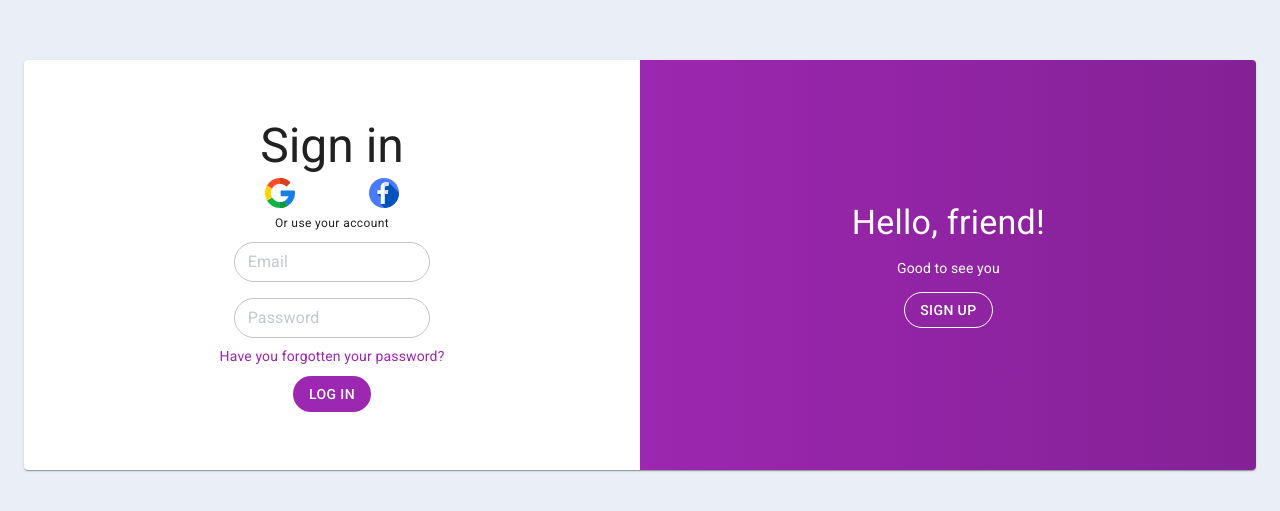
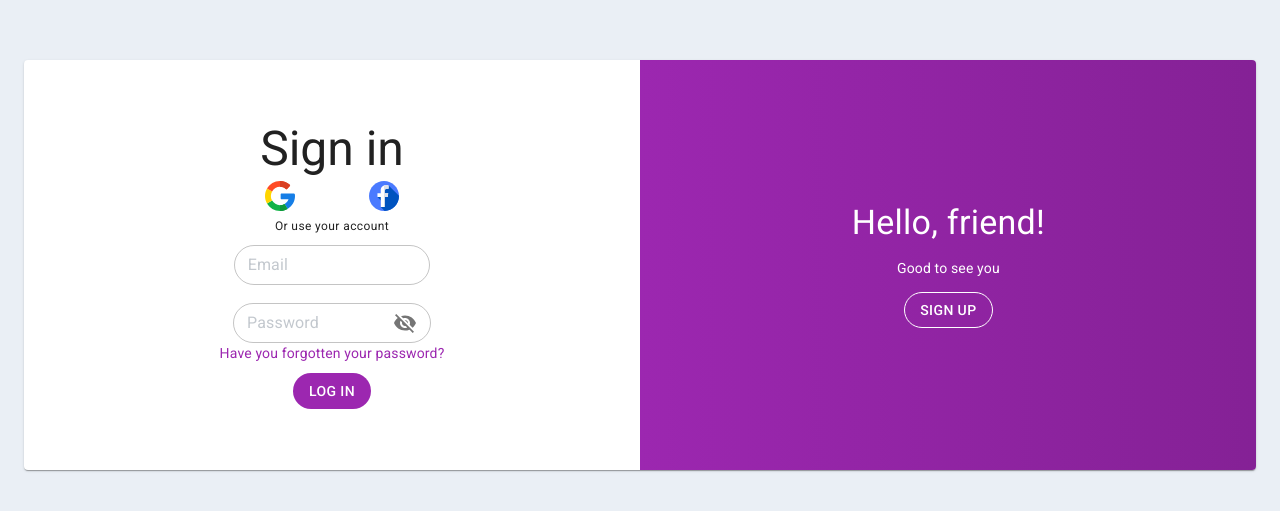
Before and after one commit to ATHENUX/skillPub-front, a React (Create React App) app: page /access in a window 1280 px wide. Shown: the part 135-646 px from the top of the page. Built offline with nearby package versions, Linux system fonts and the light colour scheme; no server answers; what i18next-xhr-backend would draw is missing.

Commit message:
Show password

```diff
--- a/src/Assets/Styles/accessStyles.js
+++ b/src/Assets/Styles/accessStyles.js
@@ -121,6 +121,12 @@ export const useAccessStyle = makeStyles((theme) =>
       fontSize: 100,
       textAlign: "center",
     },
+    passwordInput: {
+      width: "22ch",
+    },
+    formStylePassword: {
+      marginTop: "10px",
+    },
     "@keyframes show": {
       "0%, 50%": {
         zIndex: 2,
--- a/src/Components/access/SignIn.jsx
+++ b/src/Components/access/SignIn.jsx
@@ -2,10 +2,23 @@ import { useState } from "react";
 import { useHistory } from "react-router-dom";
 
 //material ui
-import { Typography, TextField, Button, Hidden, Snackbar } from "@material-ui/core";
+import {
+  Typography,
+  TextField,
+  Button,
+  Hidden,
+  Snackbar,
+  OutlinedInput,
+  InputAdornment,
+  IconButton,
+  InputLabel,
+  FormControl,
+} from "@material-ui/core";
 import MuiAlert from "@material-ui/lab/Alert";
 import { useAccessStyle } from "Assets/Styles/accessStyles";
 import useCustomStyles from "Assets/Styles/CustomStyles";
+import Visibility from "@material-ui/icons/Visibility";
+import VisibilityOff from "@material-ui/icons/VisibilityOff";
 
 //react-form
 import { useForm } from "react-hook-form";
@@ -26,6 +39,7 @@ const SignIn = ({ changeAccess }) => {
     show: false,
     message: "",
   };
+  const [values, setValues] = useState(false);
   const [snackBar, setSnackBar] = useState(initialSnackBarProps);
   const [isLoading, setIsLoading] = useState(false);
   const { register, handleSubmit, errors } = useForm();
@@ -33,6 +47,8 @@ const SignIn = ({ changeAccess }) => {
   const customStyles = useCustomStyles();
   const history = useHistory();
   const { t } = useTranslation();
+
+  console.log(errors?.password);
 
   const handleSignIn = async (data) => {
     const { email, password } = data;
@@ -67,6 +83,18 @@ const SignIn = ({ changeAccess }) => {
     setSnackBar(initialSnackBarProps);
   };
 
+  const handleChange = (prop) => (event) => {
+    setValues(values);
+  };
+
+  const handleClickShowPassword = () => {
+    setValues(!values);
+  };
+
+  const handleMouseDownPassword = (event) => {
+    event.preventDefault();
+  };
+
   return (
     <>
       <div className={classes.signInContainer}>
@@ -95,18 +123,36 @@ const SignIn = ({ changeAccess }) => {
             })}
           />
           <div className={customStyles.messageInput}>{errors?.email?.message}</div>
-          <TextField
-            type="password"
+          <FormControl className={classes.formStylePassword} size="small" variant="outlined">
+            <InputLabel error={Boolean(errors?.password)} htmlFor="outlined-adornment-password">
+              {t("password")}
+            </InputLabel>
+            <OutlinedInput
+              className={classes.passwordInput}
+              id="outlined-adornment-password"
+              type={values ? "text" : "password"}
               name="password"
-            label={t("password")}
-            variant="outlined"
-            size="small"
+              onChange={handleChange("password")}
+              labelWidth={70}
               error={Boolean(errors?.password)}
+              endAdornment={
+                <InputAdornment position="end" size="small">
+                  <IconButton
+                    aria-label="toggle password visibility"
+                    onClick={handleClickShowPassword}
+                    onMouseDown={handleMouseDownPassword}
+                    edge="end"
+                  >
+                    {values ? <Visibility /> : <VisibilityOff />}
+                  </IconButton>
+                </InputAdornment>
+              }
               inputRef={register({
                 required: { value: true, message: t("password.message.error.input.required") },
                 minLength: { value: 6, message: t("password.message.error.input.short") },
               })}
             />
+          </FormControl>
           <div className={customStyles.messageInput}>{errors?.password?.message}</div>
 
           <RecoverPassword />
```
Lines whose indentation alone changed are shown as unchanged.
